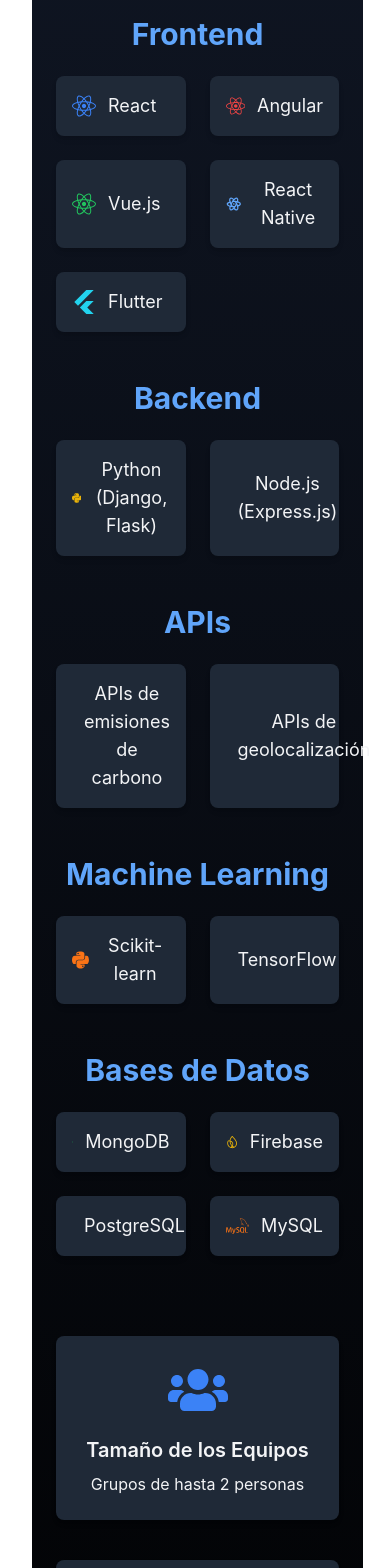
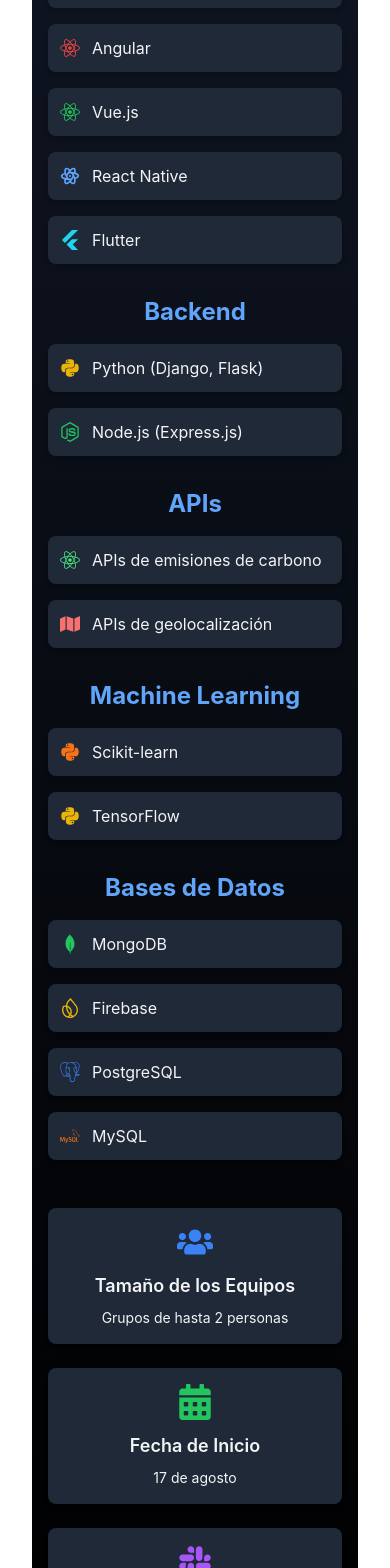
Before and after one commit to Davidcrz14/hackaton2024, a React (Vite) app: page /info in a window 390 px wide. Shown: the part 432-2000 px from the top of the page. Built offline with nearby package versions, Linux system fonts and the light colour scheme.

Commit message:
Pantalla de Mas informacion ahora para movil, header ahora para movil

```diff
--- a/src/pages/InfoCard.jsx
+++ b/src/pages/InfoCard.jsx
@@ -1,28 +1,27 @@
 import { motion } from 'framer-motion';
 import PropTypes from 'prop-types';
-import { FaCalendarAlt, FaMap, FaNodeJs, FaPython, FaReact, FaSlack, FaUsers } from 'react-icons/fa'; // Usa FaMap como alternativa
+import { FaCalendarAlt, FaMap, FaNodeJs, FaPython, FaReact, FaSlack, FaUsers } from 'react-icons/fa';
 import { SiFirebase, SiFlutter, SiMongodb, SiMysql, SiPostgresql } from 'react-icons/si';
 import { TbBrandReactNative } from 'react-icons/tb';
 
-// Componente para mostrar secciones de tecnología
 const TechSection = ({ title, items }) => (
   <motion.div
-    className="mb-12"
+    className="mb-8 sm:mb-12"
     initial={{ opacity: 0, y: 20 }}
     animate={{ opacity: 1, y: 0 }}
     transition={{ duration: 0.7 }}
   >
-    <h3 className="text-3xl font-bold mb-6 text-blue-400">{title}</h3>
-    <ul className="grid grid-cols-2 md:grid-cols-3 lg:grid-cols-4 gap-6">
+    <h3 className="text-2xl sm:text-3xl font-bold mb-4 sm:mb-6 text-blue-400">{title}</h3>
+    <ul className="grid grid-cols-1 sm:grid-cols-2 md:grid-cols-3 lg:grid-cols-4 gap-4 sm:gap-6">
       {items.map((item, index) => (
         <motion.li
           key={index}
-          className="flex items-center bg-gray-800 rounded-lg p-4 shadow-md transition-transform transform hover:scale-105"
+          className="flex items-center bg-gray-800 rounded-lg p-3 sm:p-4 shadow-md transition-transform transform hover:scale-105"
           whileHover={{ scale: 1.05 }}
           whileTap={{ scale: 0.95 }}
         >
           {item.icon}
-          <span className="ml-3 text-lg">{item.name}</span>
+          <span className="ml-3 text-base sm:text-lg">{item.name}</span>
         </motion.li>
       ))}
     </ul>
@@ -39,18 +38,17 @@
   ).isRequired,
 };
 
-// Componente para mostrar tarjetas de información
 const InfoCard = ({ icon, title, content }) => (
   <motion.div
-    className="bg-gray-800 rounded-lg p-6 flex flex-col items-center text-center shadow-md transition-transform transform hover:scale-105"
+    className="bg-gray-800 rounded-lg p-4 sm:p-6 flex flex-col items-center text-center shadow-md transition-transform transform hover:scale-105"
     initial={{ opacity: 0, scale: 0.9 }}
     animate={{ opacity: 1, scale: 1 }}
     transition={{ duration: 0.6 }}
     whileHover={{ scale: 1.05 }}
   >
     {icon}
-    <h3 className="text-xl font-semibold mt-4 mb-2">{title}</h3>
-    <p>{content}</p>
+    <h3 className="text-lg sm:text-xl font-semibold mt-3 sm:mt-4 mb-2">{title}</h3>
+    <p className="text-sm sm:text-base">{content}</p>
   </motion.div>
 );
 
@@ -60,48 +58,48 @@
   content: PropTypes.string.isRequired,
 };
 
-// Componente principal Info que utiliza TechSection y InfoCard
 const Info = () => {
   const technologies = {
     frontend: [
-      { name: "React", icon: <FaReact className="text-blue-500 text-2xl" /> },
-      { name: "Angular", icon: <FaReact className="text-red-500 text-2xl" /> },
-      { name: "Vue.js", icon: <FaReact className="text-green-500 text-2xl" /> },
-      { name: "React Native", icon: <TbBrandReactNative className="text-blue-400 text-2xl" /> },
-      { name: "Flutter", icon: <SiFlutter className="text-cyan-400 text-2xl" /> },
+      { name: "React", icon: <FaReact className="text-blue-500 text-xl sm:text-2xl" /> },
+      { name: "Angular", icon: <FaReact className="text-red-500 text-xl sm:text-2xl" /> },
+      { name: "Vue.js", icon: <FaReact className="text-green-500 text-xl sm:text-2xl" /> },
+      { name: "React Native", icon: <TbBrandReactNative className="text-blue-400 text-xl sm:text-2xl" /> },
+      { name: "Flutter", icon: <SiFlutter className="text-cyan-400 text-xl sm:text-2xl" /> },
     ],
     backend: [
-      { name: "Python (Django, Flask)", icon: <FaPython className="text-yellow-500 text-2xl" /> },
-      { name: "Node.js (Express.js)", icon: <FaNodeJs className="text-green-500 text-2xl" /> },
+      { name: "Python (Django, Flask)", icon: <FaPython className="text-yellow-500 text-xl sm:text-2xl" /> },
+      { name: "Node.js (Express.js)", icon: <FaNodeJs className="text-green-500 text-xl sm:text-2xl" /> },
     ],
     apis: [
-      { name: "APIs de emisiones de carbono", icon: <FaReact className="text-green-400 text-2xl" /> },
-      { name: "APIs de geolocalización", icon: <FaMap className="text-red-400 text-2xl" /> }, // Usa FaMap como alternativa
+      { name: "APIs de emisiones de carbono", icon: <FaReact className="text-green-400 text-xl sm:text-2xl" /> },
+      { name: "APIs de geolocalización", icon: <FaMap className="text-red-400 text-xl sm:text-2xl" /> },
     ],
     ml: [
-      { name: "Scikit-learn", icon: <FaPython className="text-orange-500 text-2xl" /> },
-      { name: "TensorFlow", icon: <FaPython className="text-yellow-500 text-2xl" /> },
+      { name: "Scikit-learn", icon: <FaPython className="text-orange-500 text-xl sm:text-2xl" /> },
+      { name: "TensorFlow", icon: <FaPython className="text-yellow-500 text-xl sm:text-2xl" /> },
     ],
     database: [
-      { name: "MongoDB", icon: <SiMongodb className="text-green-500 text-2xl" /> },
-      { name: "Firebase", icon: <SiFirebase className="text-yellow-500 text-2xl" /> },
-      { name: "PostgreSQL", icon: <SiPostgresql className="text-blue-500 text-2xl" /> },
-      { name: "MySQL", icon: <SiMysql className="text-orange-500 text-2xl" /> },
+      { name: "MongoDB", icon: <SiMongodb className="text-green-500 text-xl sm:text-2xl" /> },
+      { name: "Firebase", icon: <SiFirebase className="text-yellow-500 text-xl sm:text-2xl" /> },
+      { name: "PostgreSQL", icon: <SiPostgresql className="text-blue-500 text-xl sm:text-2xl" /> },
+      { name: "MySQL", icon: <SiMysql className="text-orange-500 text-xl sm:text-2xl" /> },
     ],
   };
 
   return (
-    <div className="min-h-screen p-6 bg-gradient-to-b from-gray-900 to-black text-gray-100">
+    <div className="min-h-screen pt-16 sm:pt-24 p-4 sm:p-6 bg-gradient-to-b from-gray-900 to-black text-gray-100">
       <motion.section
-        className="text-center mb-16"
+        className="text-center mb-10 sm:mb-16"
         initial={{ opacity: 0 }}
         animate={{ opacity: 1 }}
         transition={{ duration: 0.8 }}
       >
-        <h1 className="text-5xl sm:text-7xl font-bold mb-6 bg-gradient-to-r from-green-400 to-blue-500 bg-clip-text text-transparent">
+        <h1 className="text-4xl sm:text-5xl md:text-7xl font-bold mb-4 sm:mb-6 bg-gradient-to-r from-green-400 to-blue-500 bg-clip-text text-transparent">
+
           Información del Hackathon
         </h1>
-        <p className="text-2xl sm:text-3xl text-gray-300 max-w-4xl mx-auto px-4">
+        <p className="text-xl sm:text-2xl md:text-3xl text-gray-300 max-w-4xl mx-auto px-2 sm:px-4">
           Todo lo que necesitas saber para participar en nuestro emocionante desafío de programación.
         </p>
       </motion.section>
@@ -115,23 +113,23 @@
       </div>
 
       <motion.section
-        className="mt-20 grid grid-cols-1 sm:grid-cols-2 md:grid-cols-3 gap-10"
+        className="mt-12 sm:mt-20 grid grid-cols-1 sm:grid-cols-2 md:grid-cols-3 gap-6 sm:gap-10"
         initial={{ opacity: 0 }}
         animate={{ opacity: 1 }}
         transition={{ duration: 0.8, delay: 0.5 }}
       >
         <InfoCard
-          icon={<FaUsers className="text-6xl text-blue-500" />}
+          icon={<FaUsers className="text-4xl sm:text-6xl text-blue-500" />}
           title="Tamaño de los Equipos"
           content="Grupos de hasta 2 personas"
         />
         <InfoCard
-          icon={<FaCalendarAlt className="text-6xl text-green-500" />}
+          icon={<FaCalendarAlt className="text-4xl sm:text-6xl text-green-500" />}
           title="Fecha de Inicio"
           content="17 de agosto"
         />
         <InfoCard
-          icon={<FaSlack className="text-6xl text-purple-500" />}
+          icon={<FaSlack className="text-4xl sm:text-6xl text-purple-500" />}
           title="Plataforma de Proyectos"
           content="Slack"
         />
```
